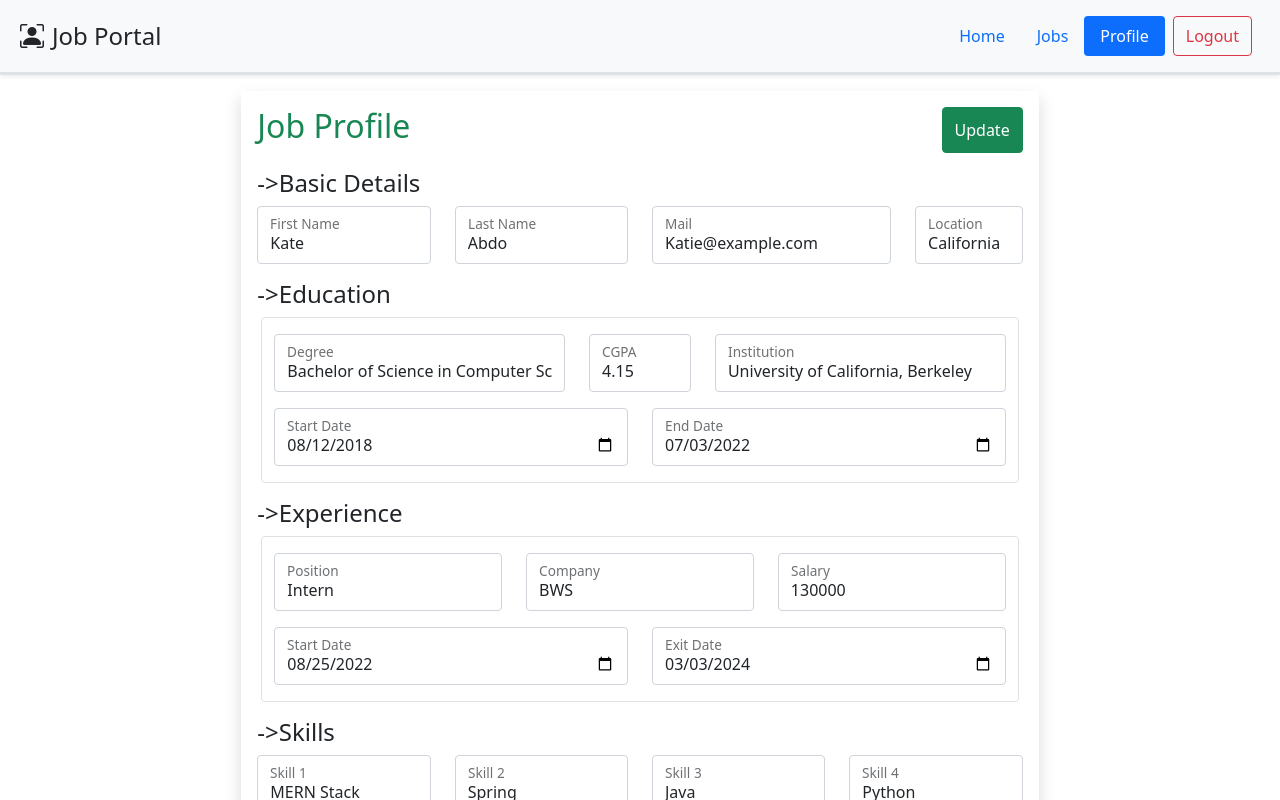
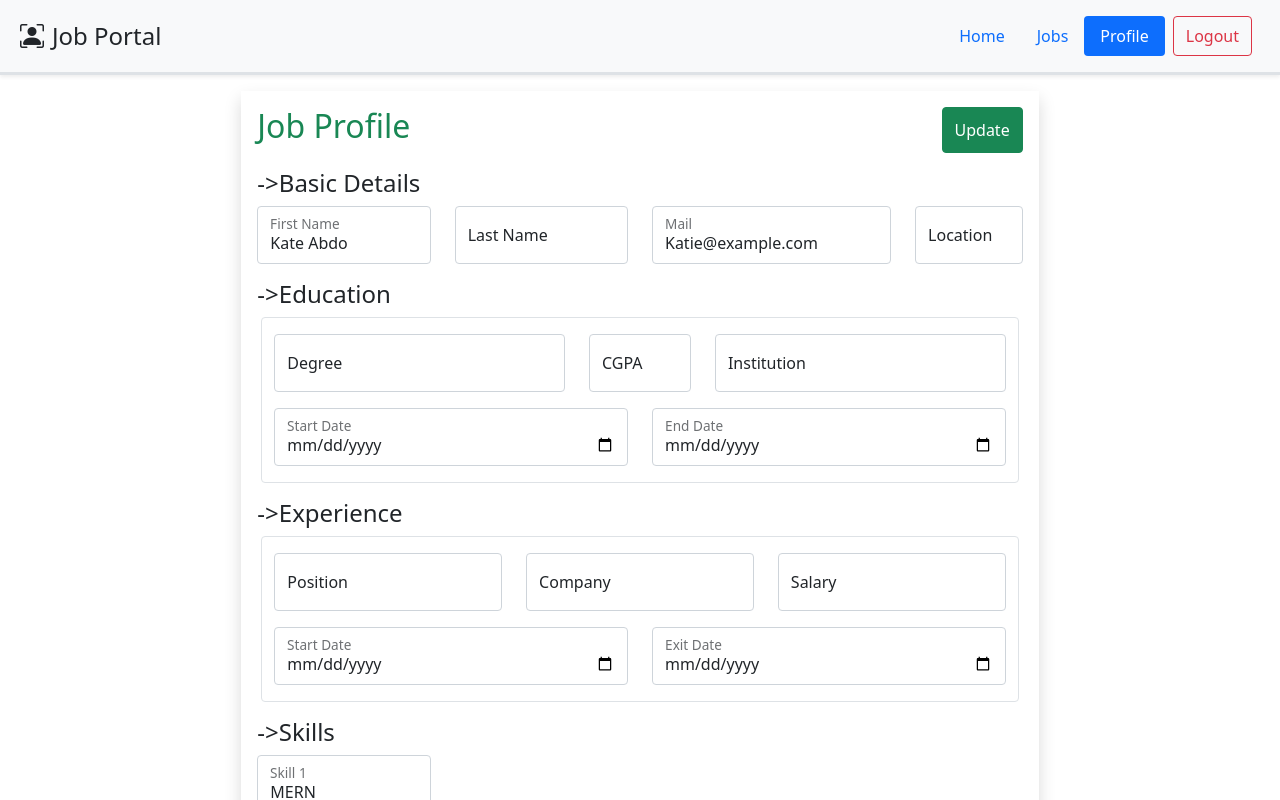
Before and after one commit to thanojwhy/job-listing-portal, a React (Create React App) app in the folder frontend/: page /profile in a window 1280 px wide. Shown: the top 800 px of the page. Built offline with nearby package versions, Linux system fonts and the light colour scheme; sample sign-in values are in the browser's storage.

Commit message:
Profile Editing and Applied Badge

```diff
--- a/frontend/src/App.js
+++ b/frontend/src/App.js
@@ -122,38 +122,23 @@ const JOBS = [
   }
 ];
 
-// const USERS = [
-//   {
-//     id: 'u1',
-//     name: 'John Doe',
-//     email: 'john@example.com',
-//     password: '123456',
-//     type:'Employer'
-//   },
-//   {
-//     id: 'u2',
-//     name: 'Kate Abdo',
-//     email: 'Katie@example.com',
-//     password: '123456',
-//     type:'Employee'
-//   },
-//   {
-//     id: 'u3',
-//     name: 'Ben Kenobi',
-//     email: 'Ben@example.com',
-//     password: '123456',
-//     type:'Employee'
-//   },
-// ]
+const EMPR = [
+  {
+    id: 'er1',
+    name: 'John Doe',
+    email: 'john@example.com',
+    password: '123456',
+    type:'Employer'
+  },
+]
 
 const EMPS = [
   {
     id: 'e1',
-    name: {
-      first: 'Kate',
-      last: 'Abdo'
-    },
+    name: 'Kate Abdo',
     email: 'Katie@example.com',
+    password: '123456',
+    type:'Employee',
     location: 'California',
     experience: [
       {
@@ -176,32 +161,36 @@ const EMPS = [
     skills: ['MERN Stack','Spring','Java','Python'],
     linkedin : "",
     gitHub : "",
+    applications: ['j1'],
   }
 ]
 
 const App = () => {
   const isAuth=localStorage.getItem('isAuth');
+  const uid=localStorage.getItem('userId');
   const [isLoggedIn, setIsLoggedIn] = useState(isAuth);
+  const [userId,setUserId]=useState(uid);
 
   const login = useCallback(()=>{
     setIsLoggedIn(true);
+    setUserId('e1');
     localStorage.setItem('isAuth',true);
+    localStorage.setItem('userId','e1');
   },[])
 
   const logout = useCallback(()=>{
     setIsLoggedIn(false);
+    localStorage.removeItem('userId');
     localStorage.removeItem('isAuth');
   },[])
 
   let routes;
 
-  const employee='e2';
-
-    const jobsByUserId=JOBS.filter((job)=>{
-        return job.applicants.find((e)=>{
-            return e === employee;
-        });
-    })
+  const jobsByUserId=JOBS.filter((job)=>{
+    return job.applicants.find((e)=>{
+      return e === userId;
+    });
+  })
 
   if (isLoggedIn){
     routes = (
@@ -209,7 +198,7 @@ const App = () => {
         <Route path='/' element={<Animation><AuthDashboard /></Animation>} />
         <Route path='/profile' element={<Animation><Profile EMP={EMPS[0]} /></Animation>} />
         <Route path='/jobs' element={<Jobs JOBS={JOBS}/>} />
-        <Route path='/jobs/:uid/applied' element={<Jobs JOBS={jobsByUserId} user={employee}/>} />
+        <Route path='/jobs/:uid/applied' element={<Jobs JOBS={jobsByUserId} user={userId}/> } />
       </React.Fragment>
     )
   } else{
@@ -225,7 +214,7 @@ const App = () => {
   const location=useLocation();
 
   return (
-    <AuthContext.Provider value={{isLoggedIn:isLoggedIn,login:login,logout:logout}} >
+    <AuthContext.Provider value={{isLoggedIn,userId,login,logout}} >
         <NavMain />
         <main>
           <AnimatePresence mode='wait'>
--- a/frontend/src/shared/FormElems/Input.js
+++ b/frontend/src/shared/FormElems/Input.js
@@ -1,10 +1,12 @@
 import React from 'react';
 
 const Input = (props) =>{
+    const id = `${props.name}-${Math.random()}`;
     return (
         <div className='form-floating mb-3'>
             <input
                 className={`form-control shadow-none  ${props.classnames}`}
+                id={id}
                 type={props.type}
                 name={props.name}
                 value={props.value}
@@ -14,7 +16,7 @@ const Input = (props) =>{
                 maxLength={props.max}
                 onChange={props.onChange}
             />
-            <label className='form-label' htmlFor={props.name}>{props.label}</label>
+            <label className='form-label' htmlFor={id}>{props.label}</label>
             <div className='invalid-feedback'>{props.invalid}</div>
         </div>
     )
--- a/frontend/src/shared/UI/Card.js
+++ b/frontend/src/shared/UI/Card.js
@@ -1,5 +1,5 @@
 import React,{useContext, useState} from 'react';
-import { NavLink } from 'react-router-dom';
+import { NavLink, useParams } from 'react-router-dom';
 
 import ArrowNav from '../Util/ArrowNav';
 import Button from '../FormElems/Button';
@@ -7,11 +7,50 @@ import { AuthContext } from '../context/auth-context';
 
 import './Card.css';
 
+const EMPS = [
+    {
+      id: 'e1',
+      name: 'Kate Abdo',
+      email: 'Katie@example.com',
+      password: '123456',
+      type:'Employee',
+      location: 'California',
+      experience: [
+        {
+          position : 'Intern',
+          company: 'BWS',
+          startDate: '2022-08-25',
+          endDate: '2024-03-03',
+          salary: 130000,
+        },
+      ],
+      education: [
+        {
+          degree: 'Bachelor of Science in Computer Science',
+          institution: 'University of California, Berkeley',
+          cgpa: 4.15,
+          startDate:'2018-08-12',
+          endDate: '2022-07-03',
+        }
+      ],
+      skills: ['MERN Stack','Spring','Java','Python'],
+      linkedin : "",
+      gitHub : "",
+      applications: ['j1'],
+    }
+  ]
+
 const Card = (props) =>{
 
     const auth=useContext(AuthContext);
+    const {jobId}=useParams();
 
-    const [didApply,setDidApply]=useState(false);
+    const applied=()=>{
+        const emp=EMPS.find(emp=>emp.id===auth.userId);
+        return emp ? emp.applications.includes(jobId) : false;
+    }
+
+    const [didApply,setDidApply]=useState(applied);
 
     const apply = () =>{
         setDidApply(true);
--- a/frontend/src/shared/context/auth-context.js
+++ b/frontend/src/shared/context/auth-context.js
@@ -2,6 +2,7 @@ import {createContext} from 'react';
 
 export const AuthContext = createContext({
         isLoggedIn:false,
+        userId:'',
         login: () => {},
         logout: () => {}
     }
--- a/frontend/src/user/employee/Profile.js
+++ b/frontend/src/user/employee/Profile.js
@@ -1,67 +1,112 @@
-import React from 'react';
+import React,{useState} from 'react';
 
 import Input from '../../shared/FormElems/Input';
 import Button from '../../shared/FormElems/Button';
 
 const Profile = (props) =>{
+    const {EMP}=props;
 
-    const {EMP}=props;
+    const [formData,setFormData]=useState({
+        fname:EMP.name,
+        lname:'',
+        email:EMP.email,
+        location:'',
+        education:[{
+            degree:'',
+            institution:'',
+            cgpa:'',
+            startDate:'',
+            endDate:''
+        }],
+        experience:[{
+            position:'',
+            company:'',
+            salary:'',
+            startDate:'',
+            endDate:''
+        }],
+        skills: ['MERN'],
+        linkedin:'',
+        gitHub:'',
+    })
+
+    const inputChangeHandler = (event,index,section) =>{
+        const {name,value}=event.target;
+        if (section){
+            setFormData((prevData)=>({
+                ...prevData,
+                [section]:prevData[section].map((item,i)=>
+                    i===index ? ( section==='skills' ? value : {...item,[name]:value}) : item
+                )
+            }))
+        } else {
+            setFormData((prevData)=>({
+                ...prevData,
+                [name]:value
+            }))
+        }
+    }
+
+    const updateHandler = event =>{
+        event.preventDefault();
+        console.log(formData);
+    }
 
     return (
         <div className='container-lg col-lg-8'>
             <div className='m-3 p-3 shadow'>
-                <div className='d-flex justify-content-between mb-3'>
-                    <h2 className='text-success'>Job Profile</h2>
-                    <Button className='btn-success'>Update</Button>
-                </div>
-                <form>
+                <form onSubmit={updateHandler}>
+                    <div className='d-flex justify-content-between mb-3'>
+                        <h2 className='text-success'>Job Profile</h2>
+                        <Button type='submit' className='btn-success'>Update</Button>
+                    </div>
                     <h4>-&gt;Basic Details</h4>
                     <div className='row '>
-                        <div className='col-6 col-md-3'><Input label='First Name' type='text' value={EMP.name.first} /></div>
-                        <div className='col-6 col-md-3'><Input label='Last Name' type='text' value={EMP.name.last} /></div>
-                        <div className='col-8 col-md-4'><Input label='Mail' type='email' value={EMP.email} /></div>
-                        <div className='col-4 col-md-2'><Input label='Location' type='text' value={EMP.location} /></div>
+                        <div className='col-6 col-md-3'><Input label='First Name' type='text' name='fname' value={formData.fname} onChange={inputChangeHandler}/></div>
+                        <div className='col-6 col-md-3'><Input label='Last Name' type='text' name='lname' value={formData.lname} onChange={inputChangeHandler}/></div>
+                        <div className='col-8 col-md-4'><Input label='Mail' type='email' name='email' value={formData.email} onChange={inputChangeHandler}/></div>
+                        <div className='col-4 col-md-2'><Input label='Location' type='text' name='location' value={formData.location} onChange={inputChangeHandler}/></div>
                     </div>
                     <h4>-&gt;Education</h4>
                     <div className='mb-3'>
-                    {EMP.education.map((edu,index)=>{
+                    {formData.education.map((edu,index)=>{
                         return (
                             <div key={index} className='row border rounded pt-3 m-1'>
-                                <div className='col-9 col-md-5'><Input label='Degree' type='text' value={edu.degree}/></div>
-                                <div className='col-3 col-md-2'><Input label='CGPA' type='text' value={edu.cgpa}/></div>
-                                <div className='col-12 col-md-5'><Input label='Institution' type='text' value={edu.institution}/></div>
-                                <div className='col-6'><Input label='Start Date' type='date' value={edu.startDate}/></div>
-                                <div className='col-6'><Input label='End Date' type='date' value={edu.endDate}/></div>
+                                <div className='col-9 col-md-5'><Input label='Degree' type='text' name='degree' value={edu.degree} onChange={e=>inputChangeHandler(e,index,'education')}/></div>
+                                <div className='col-3 col-md-2'><Input label='CGPA' type='text' name='cgpa' value={edu.cgpa} onChange={e=>inputChangeHandler(e,index,'education')}/></div>
+                                <div className='col-12 col-md-5'><Input label='Institution' type='text' name='institution' value={edu.institution} onChange={e=>inputChangeHandler(e,index,'education')}/></div>
+                                <div className='col-6'><Input label='Start Date' type='date' name='startDate' value={edu.startDate} onChange={e=>inputChangeHandler(e,index,'education')}/></div>
+                                <div className='col-6'><Input label='End Date' type='date' name='endDate' value={edu.endDate} onChange={e=>inputChangeHandler(e,index,'education')}/></div>
                             </div>
                         )
                     })}
                     </div>
                     <h4>-&gt;Experience</h4>
                     <div className='mb-3'>
-                    {EMP.experience.map((exp,index)=>{
+                    {formData.experience.map((exp,index)=>{
                         return (
                             <div key={index} className='row border rounded pt-3 m-1'>
-                                <div className='col-4'><Input label='Position' type='text' value={exp.position}/></div>
-                                <div className='col-4'><Input label='Company' type='text' value={exp.company}/></div>
-                                <div className='col-4'><Input label='Salary' type='text' value={exp.salary}/></div>
-                                <div className='col-6'><Input label='Start Date' type='date' value={exp.startDate}/></div>
-                                <div className='col-6'><Input label='Exit Date' type='date' value={exp.endDate}/></div>
+                                <div className='col-4'><Input label='Position' type='text' name='position' value={exp.position} onChange={e=>inputChangeHandler(e,index,'experience')}/></div>
+                                <div className='col-4'><Input label='Company' type='text' name='company' value={exp.company} onChange={e=>inputChangeHandler(e,index,'experience')}/></div>
+                                <div className='col-4'><Input label='Salary' type='text' name='salary' value={exp.salary} onChange={e=>inputChangeHandler(e,index,'experience')}/></div>
+                                <div className='col-6'><Input label='Start Date' type='date' name='startDate' value={exp.startDate} onChange={e=>inputChangeHandler(e,index,'experience')}/></div>
+                                <div className='col-6'><Input label='Exit Date' type='date' name='endDate' value={exp.endDate} onChange={e=>inputChangeHandler(e,index,'experience')}/></div>
                             </div>
                         )
                     })}
                     </div>
                     <h4>-&gt;Skills</h4>
                     <div className='mb-3 row'>
-                    {EMP.skills.map((skill,index)=>{
+                    {formData.skills.map((skill,index)=>{
                         return (
-                            <div className='col-4 col-md-3'><Input label={`Skill ${index+1}`} type='text' value={skill}/></div>
+                            <div key={index} className='col-4 col-md-3'><Input label={`Skill ${index+1}`} type='text' name='skills' value={skill} onChange={e=>inputChangeHandler(e,index,'skills')}/></div>
                         )
                     })}
                     </div>
                     <h4>-&gt;Links</h4>
                     <div>
-                        <Input label='Linkedin' value={EMP.linkedin} />
-                        <Input label='GitHub' value={EMP.gitHub} />
+                        <Input type='url' label='Linkedin' name='linkedin' value={formData.linkedin} onChange={inputChangeHandler}/>
+                        <Input type='url' label='GitHub' name='gitHub' value={formData.gitHub} onChange={inputChangeHandler}/>
                     </div>
                 </form>
             </div>
--- a/frontend/src/user/employer/Jobs.js
+++ b/frontend/src/user/employer/Jobs.js
@@ -34,7 +34,7 @@ const Jobs = (props) =>{
             }
             <Animation>
                 <div className='row row-cols-1 row-cols-sm-2 row-cols-md-3 mt-3'>
-                    <JobItemList jobs={JOBS} user={user}/>
+                    <JobItemList jobs={JOBS}/>
                 </div>
             </Animation>
         </div>
--- a/frontend/src/user/employer/job-item-list.js
+++ b/frontend/src/user/employer/job-item-list.js
@@ -7,7 +7,7 @@ const JobItemList = (props) =>{
     return (
         <React.Fragment>
             {props.jobs.map((job)=>(
-                <JobItem key={job.id} job={job} />
+                <JobItem key={job.id} job={job}/>
             ))}
         </React.Fragment>
     );
--- a/frontend/src/user/employer/job-item.js
+++ b/frontend/src/user/employer/job-item.js
@@ -8,7 +8,7 @@ import Card from '../../shared/UI/Card';
 
 const JobItem = (props) =>{
 
-    const job=props.job;
+    const {job}=props;
 
     const timeAgo=<TimeAgo date={job.posted} />
 
```
